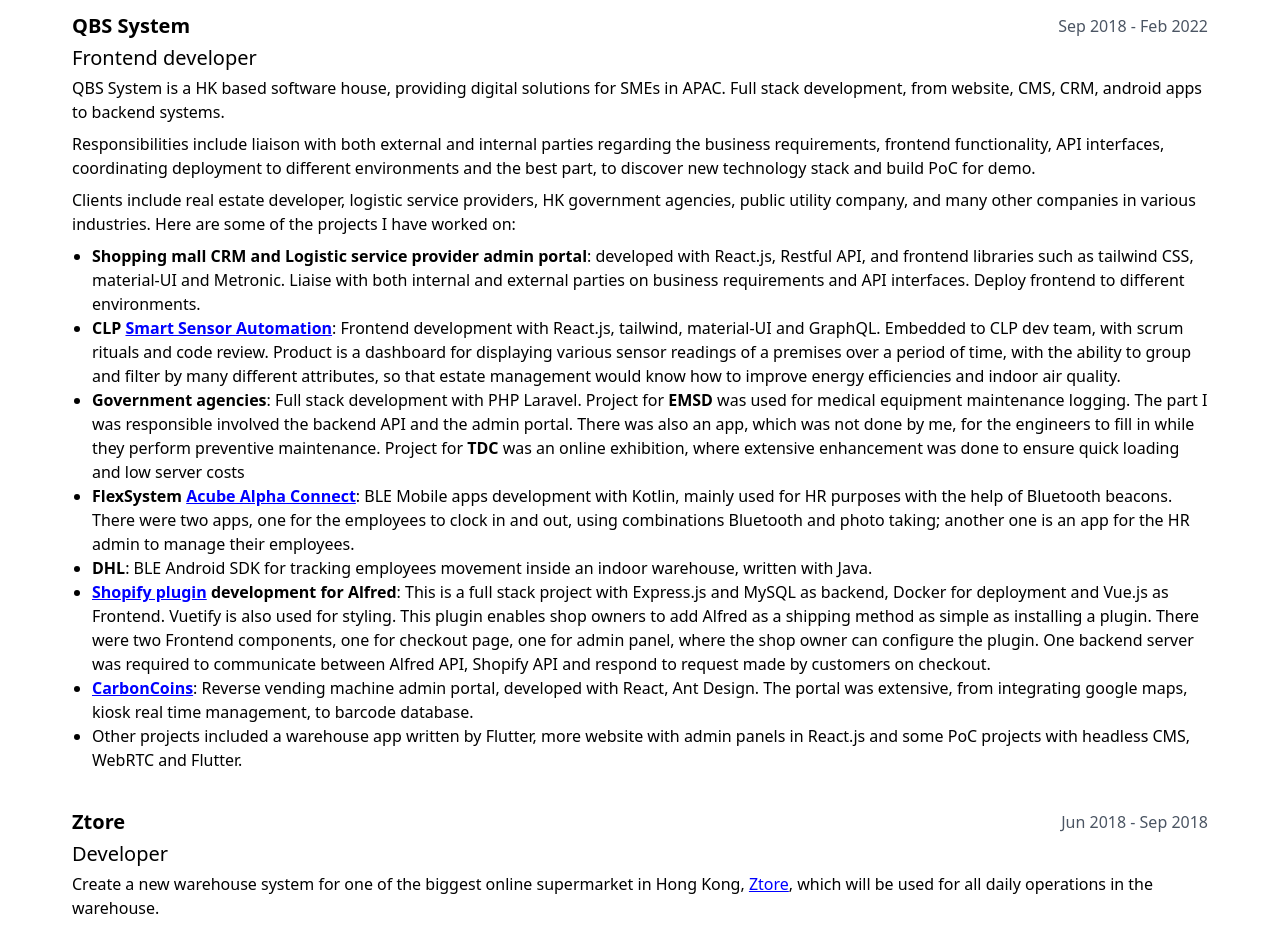
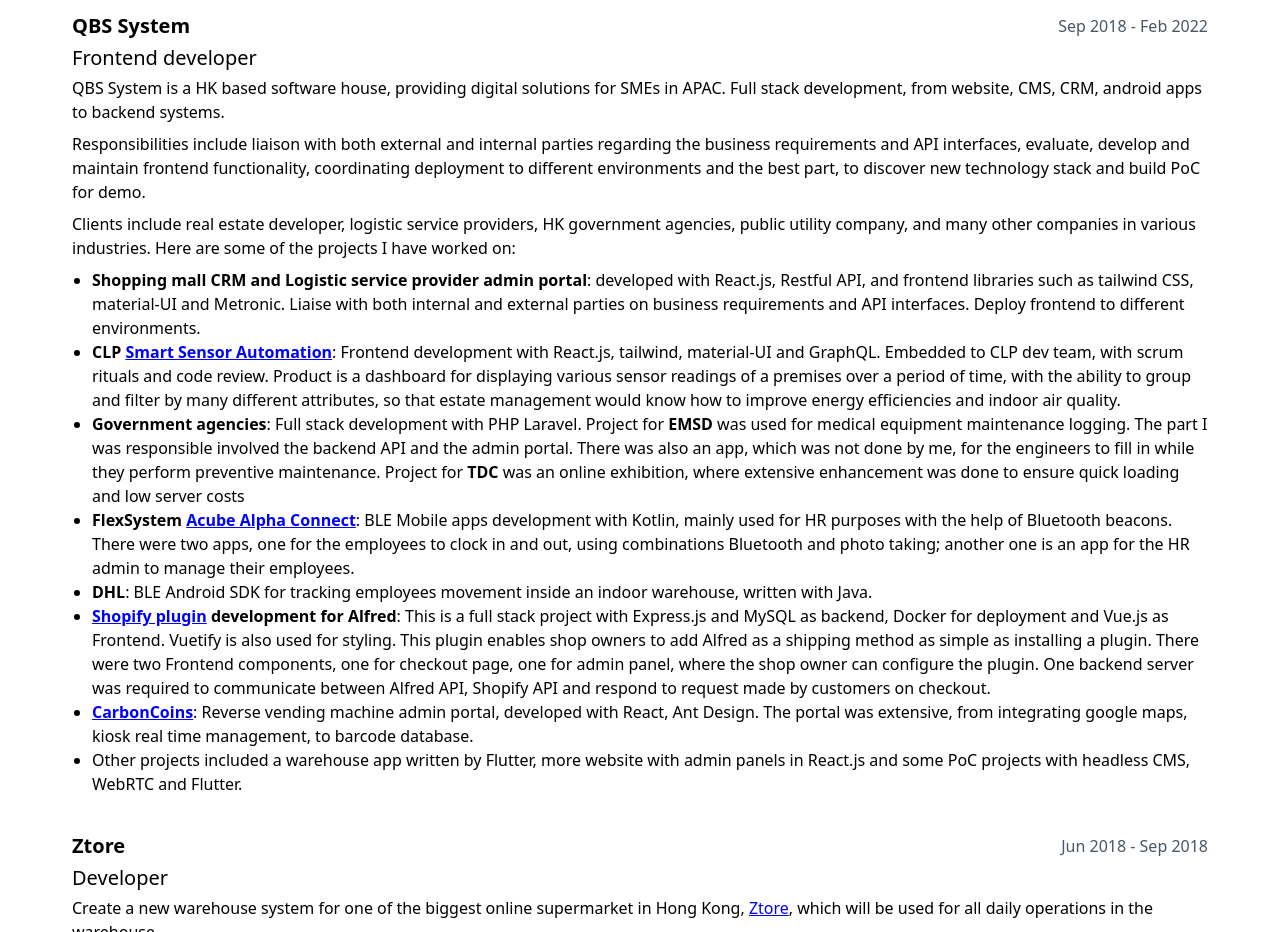
Before and after one commit to yehudilam/lam-yik-hei, a Gatsby site: page / in a window 1280 px wide. Shown: the part 880-1812 px from the top of the page. Built offline with nearby package versions, Linux system fonts and the light colour scheme; Gatsby itself is replaced by a stand-in of ours.

Commit message:
update wordings

```diff
--- a/src/mdx/experiences/qbs.mdx
+++ b/src/mdx/experiences/qbs.mdx
@@ -1,6 +1,6 @@
 QBS System is a HK based software house, providing digital solutions for SMEs in APAC. Full stack development, from website, CMS, CRM, android apps to backend systems.
 
-Responsibilities include liaison with both external and internal parties regarding the business requirements, frontend functionality, API interfaces, coordinating deployment to different environments and the best part, to discover new technology stack and build PoC for demo.
+Responsibilities include liaison with both external and internal parties regarding the business requirements and API interfaces, evaluate, develop and maintain frontend functionality, coordinating deployment to different environments and the best part, to discover new technology stack and build PoC for demo.
 
 Clients include real estate developer, logistic service providers, HK government agencies, public utility company, and many other companies in various industries. Here are some of the projects I have worked on:
 
```
